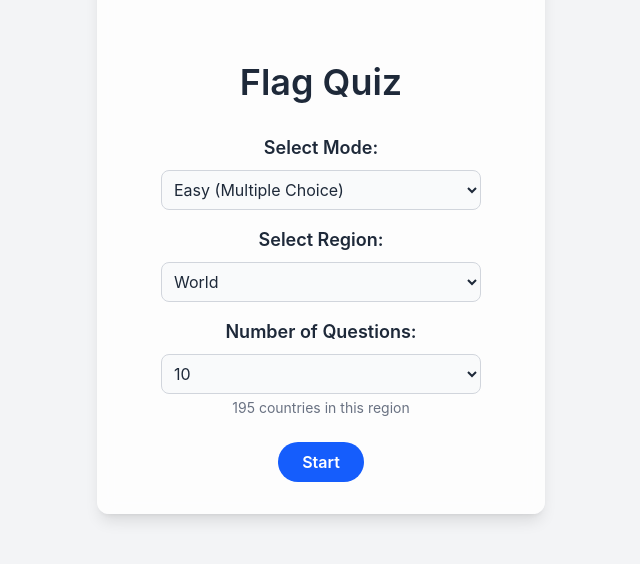
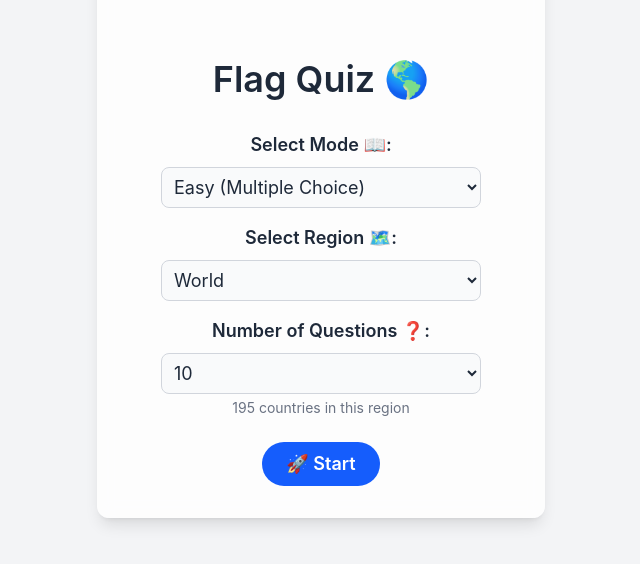
Before and after one commit to toyoshun/flag-quiz, a React (Vite) app: page / in a window 1280 px wide. Shown: the part 160-724 px from the top of the page, without its empty margins (319-959 px from the left). Built offline with nearby package versions, Linux system fonts and the light colour scheme.

Commit message:
Add emoji and refine text styling

```diff
--- a/src/index.css
+++ b/src/index.css
@@ -1,7 +1,7 @@
 @import 'tailwindcss';
 
 body {
-  @apply font-sans bg-gray-50 text-gray-900;
+  @apply font-sans bg-gray-50 text-gray-800 text-base sm:text-lg;
   font-family: -apple-system, BlinkMacSystemFont, "Helvetica Neue", "Segoe UI", Roboto, Oxygen, Ubuntu, Cantarell, "Open Sans", sans-serif;
 }
 
--- a/src/screens/FeedbackScreen.tsx
+++ b/src/screens/FeedbackScreen.tsx
@@ -22,20 +22,20 @@ export const FeedbackScreen: React.FC<FeedbackScreenProps> = ({
 }) => {
   const message = isCorrect ? "Correct! 🎉" : "Wrong! ❌";
   const buttonText =
-    currentIndex + 1 === totalQuestions ? "See Results" : "Next Question";
+    currentIndex + 1 === totalQuestions ? "See Results 🏁" : "Next Question ➡️";
 
   return (
     <div className="screen-wrapper">
       <div className="card">
         <button className="btn-quit-top" onClick={onPause}>
-          Pause Quiz
+          ⏸️ Pause
         </button>
         <h2 className={isCorrect ? "heading-correct" : "heading-wrong"}>
           {message}
         </h2>
 
       <p className="paragraph-main">
-        Question {currentIndex + 1} of {totalQuestions}
+        Question {currentIndex + 1} of {totalQuestions} 📝
       </p>
 
       {!isCorrect && (
@@ -44,7 +44,7 @@ export const FeedbackScreen: React.FC<FeedbackScreenProps> = ({
         </div>
       )}
 
-      <p className="paragraph-main">Correct answer:</p>
+      <p className="paragraph-main">Correct answer ✅:</p>
       <p className="mb-4 text-xl font-bold">{correctCountry.name}</p>
 
       <img
--- a/src/screens/QuizScreen.tsx
+++ b/src/screens/QuizScreen.tsx
@@ -41,10 +41,10 @@ export const QuizScreen: React.FC<QuizScreenProps> = ({
     <div className="screen-wrapper">
       <div className="card">
         <button className="btn-quit-top" onClick={onPause}>
-          Pause Quiz
+          ⏸️ Pause
         </button>
         <p className="mb-4 text-lg font-semibold">
-          Question {questionIndex + 1} of {totalQuestions}
+          Question {questionIndex + 1} of {totalQuestions} 📝
         </p>
 
       <div
@@ -84,7 +84,7 @@ export const QuizScreen: React.FC<QuizScreenProps> = ({
               placeholder="Enter country name"
             />
             <button className="btn-main" onClick={() => handleSubmit(input)}>
-              Submit
+              Submit ✅
             </button>
           </div>
         )}
--- a/src/screens/ResultScreen.tsx
+++ b/src/screens/ResultScreen.tsx
@@ -14,14 +14,14 @@ export const ResultScreen: React.FC<ResultScreenProps> = ({
   return (
     <div className="screen-wrapper">
       <div className="card">
-        <h2 className="heading-main">Quiz Finished!</h2>
-        <p className="paragraph-main">You scored:</p>
+        <h2 className="heading-main">Quiz Finished! 🎊</h2>
+        <p className="paragraph-main">You scored 🏅:</p>
         <p className="text-score">
           {score} / {total}
         </p>
 
         <button className="btn-main" onClick={onRestart}>
-          Play Again
+          Play Again 🔄
         </button>
       </div>
     </div>
--- a/src/screens/StartScreen.tsx
+++ b/src/screens/StartScreen.tsx
@@ -48,10 +48,10 @@ export const StartScreen: React.FC<{
   return (
     <div className="screen-wrapper">
       <div className="card">
-        <h1 className="start-title">Flag Quiz</h1>
+        <h1 className="start-title">Flag Quiz 🌎</h1>
 
       <div className="select-group">
-        <label className="select-label">Select Mode:</label>
+        <label className="select-label">Select Mode 📖:</label>
         <select
           className="select-input"
           value={selectedMode}
@@ -63,7 +63,7 @@ export const StartScreen: React.FC<{
       </div>
 
       <div className="select-group">
-        <label className="select-label">Select Region:</label>
+        <label className="select-label">Select Region 🗺️:</label>
         <select
           className="select-input"
           value={selectedRegion}
@@ -78,7 +78,7 @@ export const StartScreen: React.FC<{
       </div>
 
       <div className="select-group">
-        <label className="select-label">Number of Questions:</label>
+        <label className="select-label">Number of Questions ❓:</label>
         <select
           className="select-input"
           value={selectedCount}
@@ -97,14 +97,14 @@ export const StartScreen: React.FC<{
 
       {canResume && onResume && (
         <button className="resume-button mb-2" onClick={onResume}>
-          Resume
+          ▶️ Resume
         </button>
       )}
         <button
           className="start-button"
           onClick={() => onStart(selectedMode, selectedRegion, selectedCount)}
         >
-          Start
+          🚀 Start
         </button>
       </div>
     </div>
```
